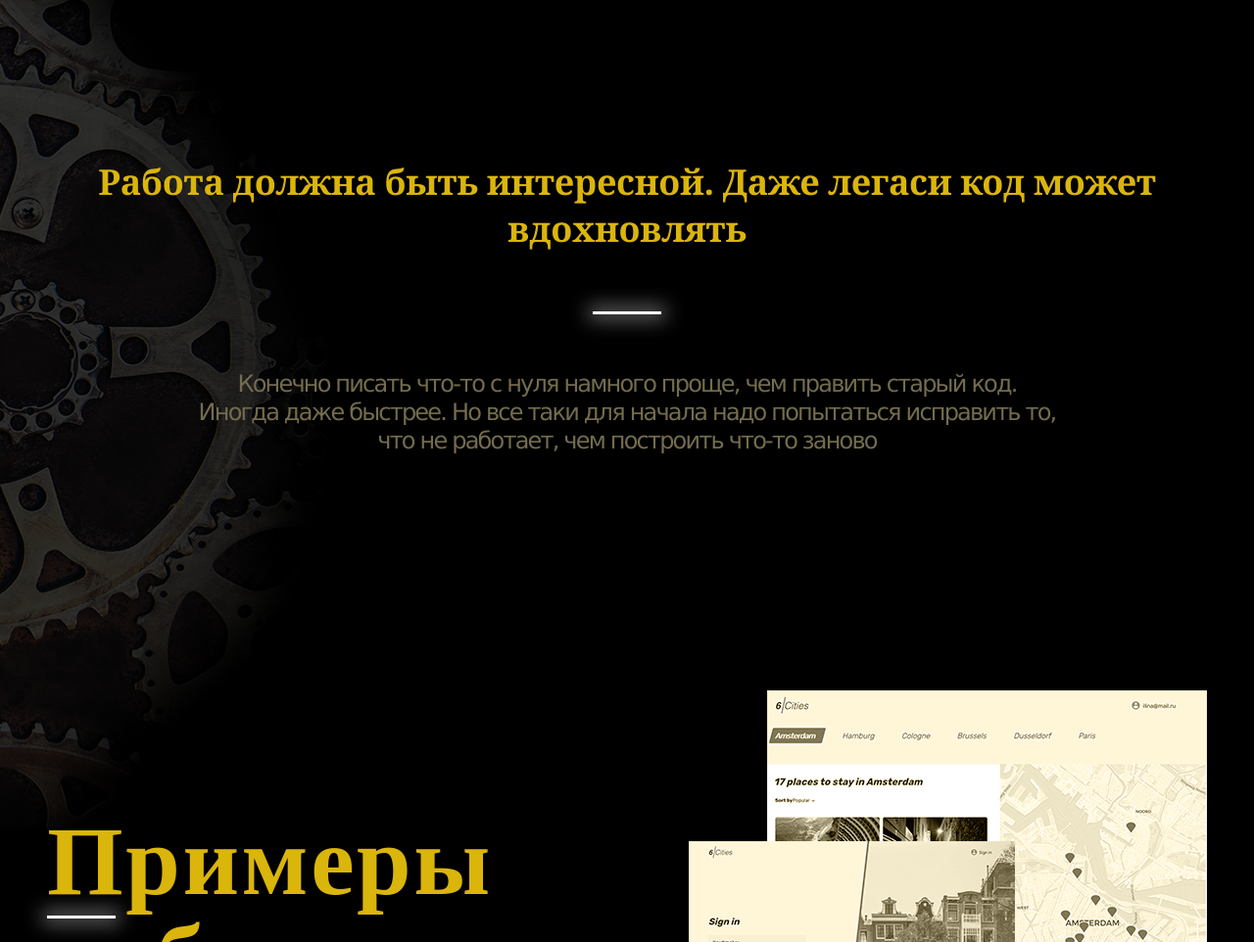
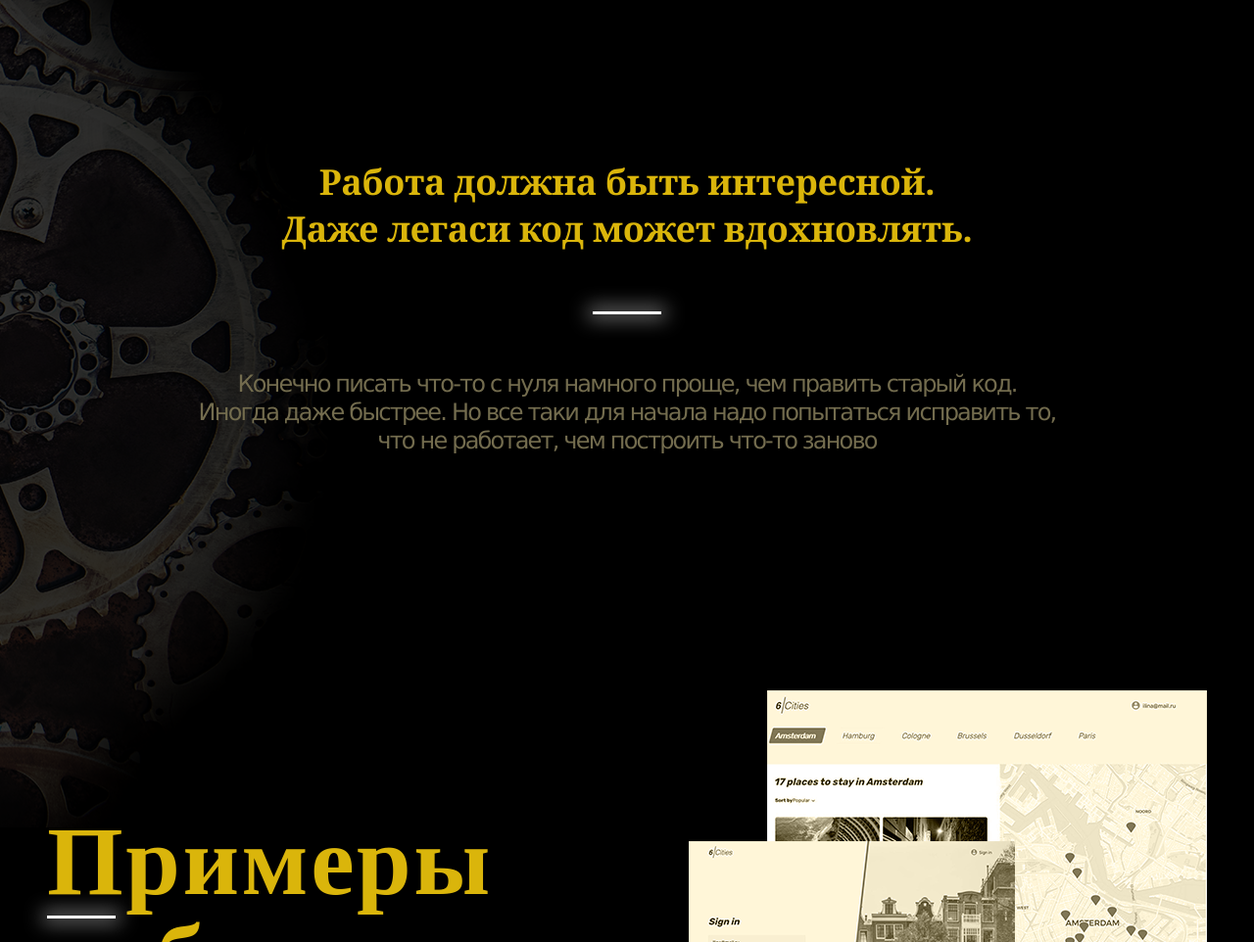
Before and after one commit to NataliaIlina/portfolio-new, a Gatsby site: page / in a window 1280 px wide. Shown: the part 1850-2812 px from the top of the page at 98% size. Built offline with nearby package versions, Linux system fonts and the light colour scheme; Gatsby itself is replaced by a stand-in of ours.

Commit message:
try to deploy

```diff
--- a/package.json
+++ b/package.json
@@ -18,7 +18,8 @@
     "type-check": "tsc",
     "lint": "eslint --ignore-path .gitignore \"src/**/*.+(ts|js|tsx)\"",
     "lint:fix": "yarn lint --fix",
-    "format": "prettier --ignore-path .gitignore \"src/**/*.+(ts|js|tsx)\" --write"
+    "format": "prettier --ignore-path .gitignore \"src/**/*.+(ts|js|tsx)\" --write",
+    "deploy": "gatsby build --prefix-paths && gh-pages -d public -r https://0420695bc383c5c5242b6032b5bb1387beedd55f@github.com/NataliaIlina/portfolio-new.git"
   },
   "husky": {
     "hooks": {
@@ -69,6 +70,7 @@
     "eslint-plugin-prettier": "3.3.0",
     "eslint-plugin-react": "7.21.5",
     "eslint-plugin-react-hooks": "4.2.0",
+    "gh-pages": "^3.1.0",
     "husky": "4.3.6",
     "lint-staged": "10.5.3",
     "prettier": "2.2.1",
--- a/src/components/Content/Content.tsx
+++ b/src/components/Content/Content.tsx
@@ -47,7 +47,12 @@ const Content: React.FC = () => (
     </SBlock>
 
     <ContentBlock
-      title="Работа должна быть интересной. Даже легаси код может вдохновлять"
+      title={
+        <>
+          Работа должна быть интересной.
+          <br /> Даже легаси код может вдохновлять.
+        </>
+      }
       description={
         <>
           Конечно писать что-то с нуля намного проще, чем править старый код.
```
Also changed, not shown: .travis.yml (added), 1 other file.
